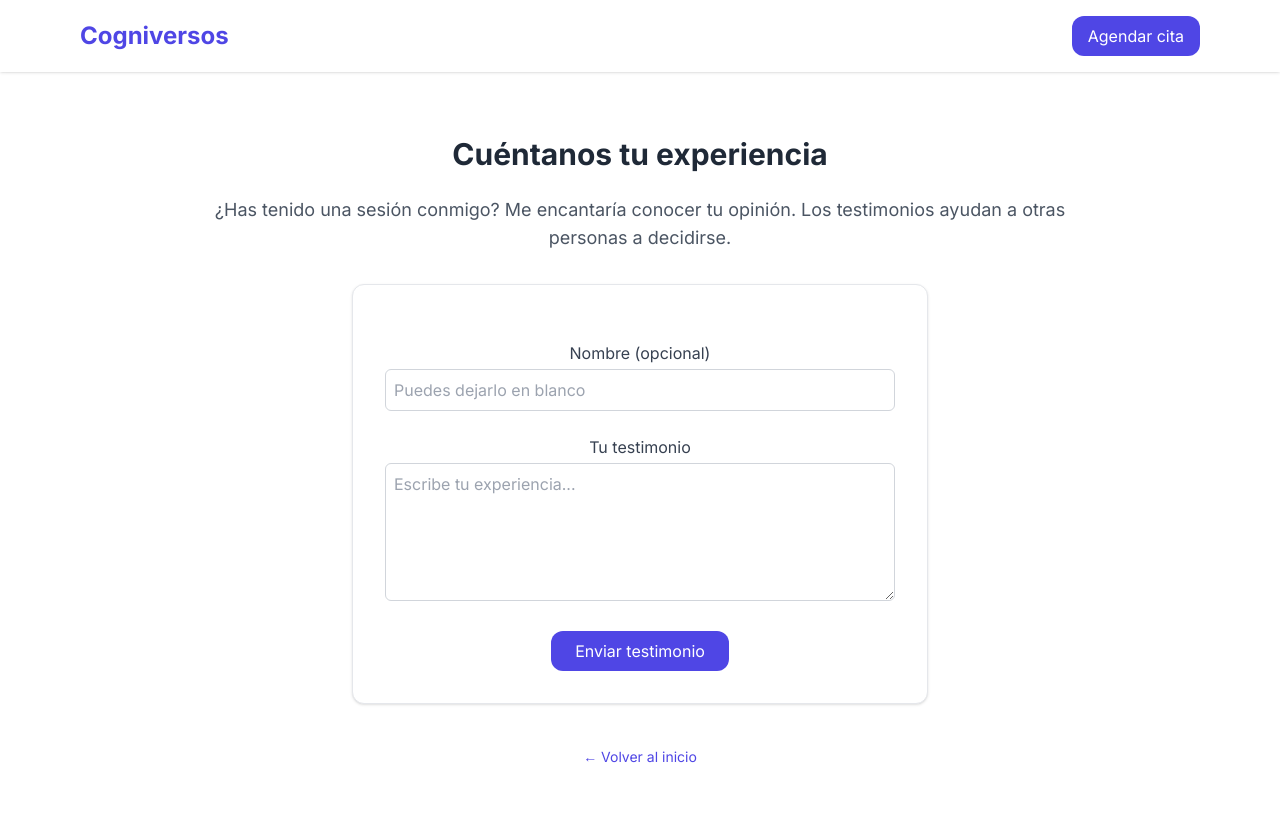
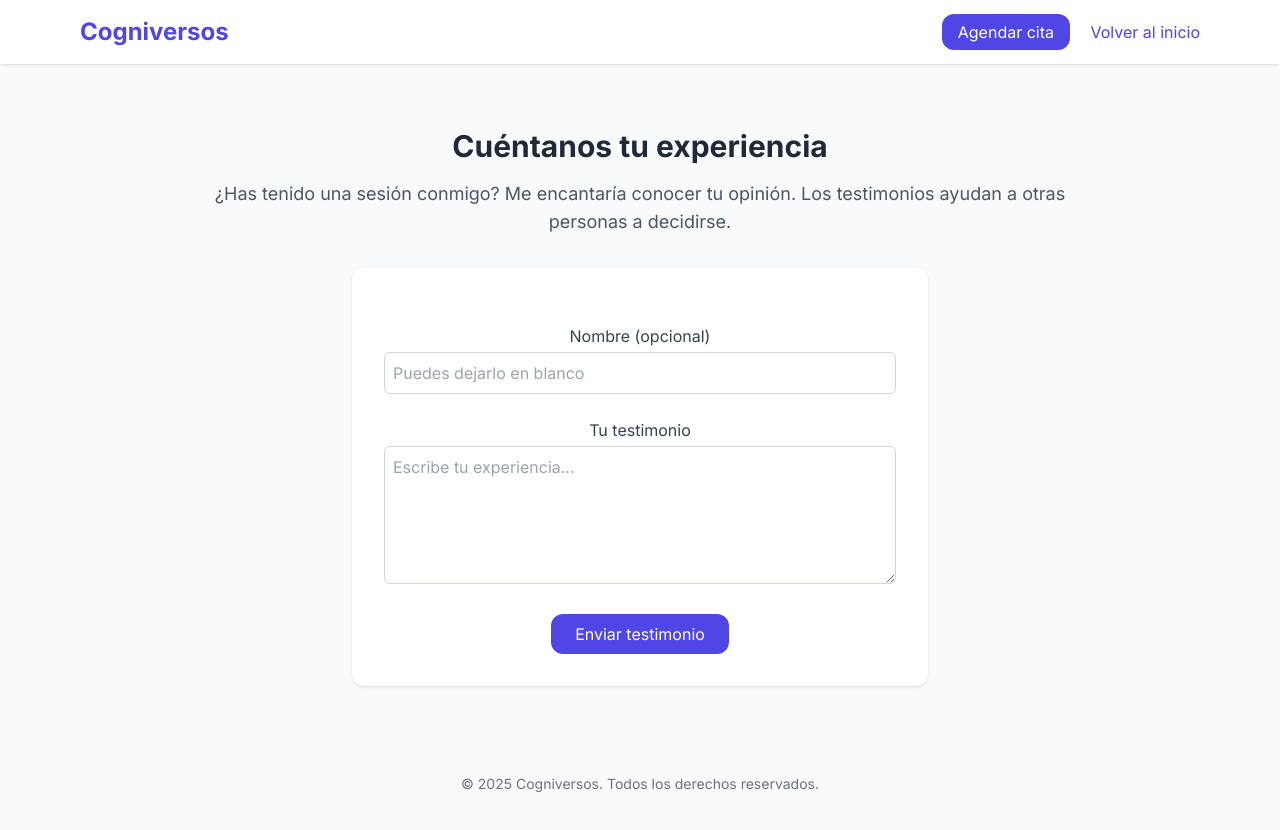
Before and after one commit to CogniversosPsicoterapia/cogniversos, a plain HTML site: page testimonios.html in a window 1280 px wide. Drawn offline with nearby package versions, Linux system fonts and the light colour scheme.

Commit message:
Add files via upload

```diff
--- a/testimonios.html
+++ b/testimonios.html
@@ -5,32 +5,43 @@
     <meta name="viewport" content="width=device-width, initial-scale=1.0" />
     <title>Testimonios | Cogniversos</title>
     <script src="https://cdn.tailwindcss.com"></script>
-    <link href="https://fonts.googleapis.com/css2?family=Inter:wght@400;700&display=swap" rel="stylesheet">
+    <link rel="preconnect" href="https://fonts.googleapis.com" />
+    <link href="https://fonts.googleapis.com/css2?family=Inter:wght@400;700&display=swap" rel="stylesheet" />
     <style>
       body {
         font-family: 'Inter', sans-serif;
       }
     </style>
   </head>
+
   <body class="bg-gray-50 text-gray-800">
     <!-- Header -->
     <header class="bg-white shadow sticky top-0 z-50">
       <div class="max-w-6xl mx-auto px-4 py-4 flex justify-between items-center">
-        <h1 class="text-2xl font-bold text-indigo-600">Cogniversos</h1>
-        <a href="index.html#agenda" class="bg-indigo-600 text-white px-4 py-2 rounded-xl hover:bg-indigo-700 transition">Agendar cita</a>
+        <a href="index.html" class="text-2xl font-bold text-indigo-600 hover:opacity-80">Cogniversos</a>
+        <div class="space-x-4">
+          <a href="index.html#agenda" class="bg-indigo-600 text-white px-4 py-2 rounded-xl hover:bg-indigo-700 transition">Agendar cita</a>
+          <a href="index.html" class="text-indigo-600 font-medium hover:underline">Volver al inicio</a>
+        </div>
       </div>
     </header>
 
     <!-- Testimonios -->
-    <section class="py-16 px-4 bg-white min-h-screen" id="testimonios">
+    <section class="py-16 px-4">
       <div class="max-w-4xl mx-auto text-center">
-        <h2 class="text-3xl font-bold mb-6">Cuéntanos tu experiencia</h2>
+        <h1 class="text-3xl font-bold mb-4">Cuéntanos tu experiencia</h1>
         <p class="text-lg text-gray-600 mb-8">
           ¿Has tenido una sesión conmigo? Me encantaría conocer tu opinión. Los testimonios ayudan a otras personas a decidirse.
         </p>
 
         <!-- Formulario -->
-        <form action="https://formsubmit.co/el/viyubu" method="POST" class="space-y-6 bg-white p-8 rounded-xl shadow max-w-xl mx-auto border border-gray-200">
+        <form
+          action="https://formsubmit.co/el/viyubu"
+          method="POST"
+          id="formTestimonio"
+          class="space-y-6 bg-white p-8 rounded-xl shadow max-w-xl mx-auto">
+
+          <!-- Campos ocultos -->
           <input type="hidden" name="_captcha" value="false" />
           <input type="hidden" name="_subject" value="Nuevo testimonio desde Cogniversos" />
           <input type="hidden" name="_template" value="table" />
@@ -40,8 +51,8 @@
           <div>
             <label class="block text-gray-700 font-medium mb-1">Nombre (opcional)</label>
             <input
+              name="nombre"
               type="text"
-              name="nombre"
               class="w-full border border-gray-300 rounded-md p-2"
               placeholder="Puedes dejarlo en blanco" />
           </div>
@@ -57,7 +68,7 @@
               placeholder="Escribe tu experiencia..."></textarea>
           </div>
 
-          <!-- Botón enviar -->
+          <!-- Botón -->
           <button
             type="submit"
             class="bg-indigo-600 text-white px-6 py-2 rounded-xl hover:bg-indigo-700 transition">
@@ -65,24 +76,26 @@
           </button>
         </form>
 
-        <!-- Mensaje de gracias -->
-        <div id="graciasMensaje" class="hidden mt-10 bg-green-100 border border-green-300 text-green-800 px-6 py-4 rounded-xl max-w-xl mx-auto text-lg">
+        <!-- Mensaje de agradecimiento -->
+        <div
+          id="graciasMensaje"
+          class="hidden mt-8 bg-green-100 border border-green-300 text-green-800 px-6 py-4 rounded-xl max-w-xl mx-auto text-lg">
           ¡Gracias por tu testimonio! 💬 Será leído pronto y podría ser publicado. 😊
-        </div>
-
-        <!-- Botón para volver -->
-        <div class="mt-10">
-          <a href="index.html" class="text-indigo-600 hover:underline text-sm">← Volver al inicio</a>
         </div>
       </div>
     </section>
 
-    <!-- Script para mostrar mensaje de gracias -->
+    <!-- Script para mostrar mensaje si redirige con hash -->
     <script>
       if (window.location.hash === "#graciasMensaje") {
         document.getElementById("graciasMensaje").classList.remove("hidden");
-        window.scrollTo(0, document.getElementById("graciasMensaje").offsetTop - 100);
+        window.scrollTo({ top: 0, behavior: "smooth" });
       }
     </script>
+
+    <!-- Footer -->
+    <footer class="text-center py-6 text-sm text-gray-500">
+      © 2025 Cogniversos. Todos los derechos reservados.
+    </footer>
   </body>
 </html>
```
